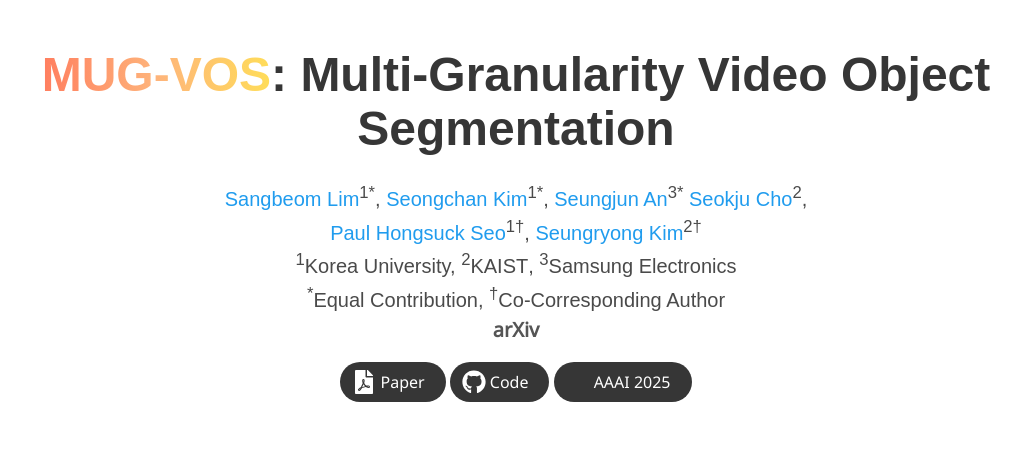
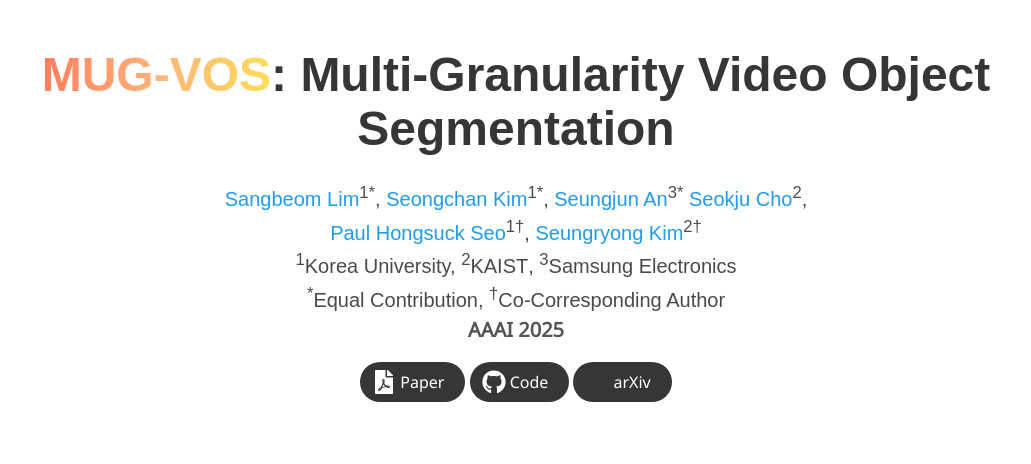
Before and after one commit to cvlab-kaist/MUG-VOS, a plain HTML site: page index.html in a window 1280 px wide. Shown: the top 464 px of the page, without its empty margins (124-1155 px from the left). Drawn offline with nearby package versions, Linux system fonts and the light colour scheme; a script that the page names is missing; some icons are missing; a web font is replaced by a local one.

Commit message:
Update index.html

```diff
--- a/index.html
+++ b/index.html
@@ -79,7 +79,7 @@
                       <!-- <span class="eql-cntrb"><small><br><sup>*</sup>Indicates Equal Contribution</small></span> -->
                     </div>
                     <div>
-                    <span class="is-size-5 publication-venue">arXiv</span>
+                    <span class="is-size-5 publication-venue">AAAI 2025</span>
 
                   </div>
 
@@ -122,7 +122,7 @@
                   <span class="icon">
                     <i class="ai ai-arxiv"></i>
                   </span>
-                  <span>AAAI 2025</span>
+                  <span>arXiv</span>
                 </a>
                 </span>
                     </div>
```
